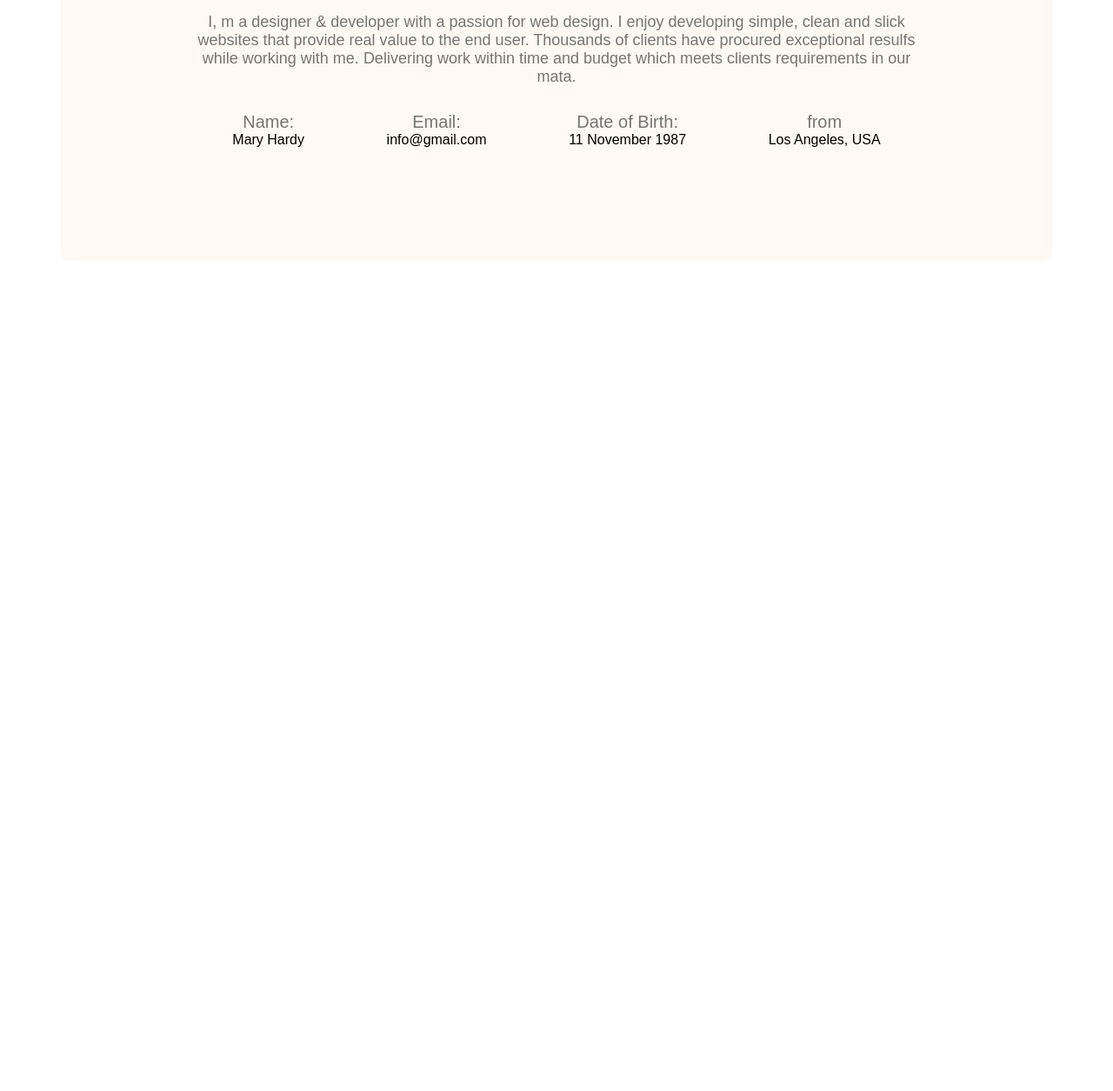
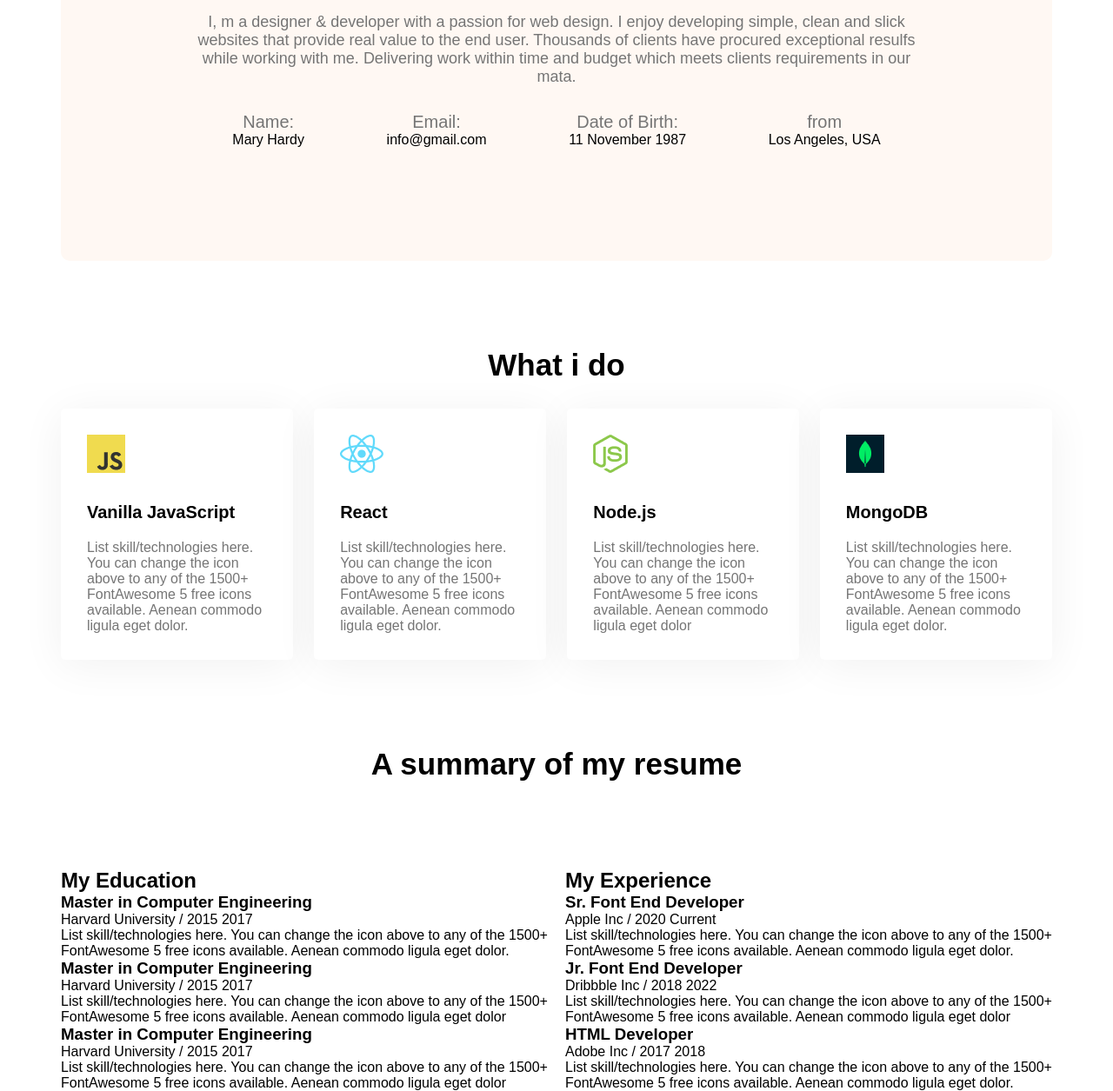
Before and after one commit to Mdsaiful1212/saiful-portfolio, a plain HTML site: page index.html in a window 1280 px wide. Shown: the part 1141-2396 px from the top of the page at 87% size. Before the commit the page ends 1441 px from the top, so only its background shows below. Drawn offline with Linux system fonts and the light colour scheme.

Commit message:
resume commit

```diff
--- a/index.html
+++ b/index.html
@@ -62,26 +62,17 @@
 
 
 
-<!--
-        <section>
-            <div style="display: flex; flex-direction: column; text-align: center; margin-left: 300px; margin-top: 100px;">
-               <div>
-                <h2>What i do</h2>
-               </div>
-              <div>
-                <p style="margin-top: 40px; margin-bottom: 100px; color: rgb(71, 70, 70);">I have more than 10 years experience building software for clients all over the world. Below is a quick
-                    overview of my main technical skill sets and technologies i use. Want to find out more about my experience?
-                    Check out my online resume and project portfolio.</p>
-              </div>
-            </div>
-        </section> -->
 
-        <!-- <section>
-            <div class="course-container">
-                <div class="course">
+        <section class="what-i-do">
+                <h2 class="section-title">What i do</h2>
+
+
+
+                <div class="skill-container">
+                    <div class="skill">
                         <img src="images/icons/js.png" alt="">
-                    <h2>Vanilla JavaScript</h2>
-                    <p>List skill/technologies
+                        <p class="skill-title">Vanilla JavaScript</p>
+                        <p class="skill-description">List skill/technologies
                             here. You can change the
                             icon above to any of the
                             1500+ FontAwesome 5
@@ -89,10 +80,10 @@
                             Aenean commodo ligula
                             eget dolor.</p>
                     </div>
-                <div class="course">
+                    <div class="skill">
                         <img src="images/icons/react.png" alt="">
-                    <h2>React</h2>
-                    <p>List skill/technologies
+                        <p class="skill-title">React</p>
+                        <p class="skill-description">List skill/technologies
                             here. You can change the
                             icon above to any of the
                             1500+ FontAwesome 5
@@ -100,10 +91,10 @@
                             Aenean commodo ligula
                             eget dolor.</p>
                     </div>
-                <div class="course">
+                    <div class="skill">
                         <img src="images/icons/nodejs.png" alt="">
-                    <h2>Node.js</h2>
-                    <p>List skill/technologies
+                        <p class="skill-title">Node.js</p>
+                        <p class="skill-description">List skill/technologies
                             here. You can change the
                             icon above to any of the
                             1500+ FontAwesome 5
@@ -111,10 +102,10 @@
                             Aenean commodo ligula
                             eget dolor</p>
                     </div>
-                <div class="course">
+                    <div class="skill">
                         <img src="images/icons/mongo.png" alt="">
-                    <h2>MongoDB</h2>
-                    <p>List skill/technologies
+                        <p class="skill-title">MongoDB</p>
+                        <p class="skill-description">List skill/technologies
                             here. You can change the
                             icon above to any of the
                             1500+ FontAwesome 5
@@ -123,7 +114,57 @@
                             eget dolor.</p>
                     </div>
                 </div>
-        </section> -->
+        </section>
+
+        <section class="resume">
+            <h3 class="section-title">A summary of my resume</h3>
+        </section>
+
+        <section class="learn">
+            <div>
+               <h2 class="education">My Education</h2>
+
+               <h3 class="education-title">Master in Computer Engineering</h3>
+               <p class="education-sub-title">Harvard University / 2015 2017</p>
+               <p class="euducation-description">List skill/technologies here. You can change the icon above
+                to any of the 1500+ FontAwesome 5 free icons available. Aenean
+                commodo ligula eget dolor.</p>
+
+               <h3 class="education-title">Master in Computer Engineering</h3>
+               <p class="education-sub-title">Harvard University / 2015 2017</p>
+               <p class="euducation-description">List skill/technologies here. You can change the icon above
+                to any of the 1500+ FontAwesome 5 free icons available. Aenean
+                commodo ligula eget dolor</p>
+
+               <h3 class="education-title">Master in Computer Engineering</h3>
+               <p class="education-sub-title">Harvard University / 2015 2017</p>
+               <p class="euducation-description">List skill/technologies here. You can change the icon above
+                to any of the 1500+ FontAwesome 5 free icons available. Aenean
+                commodo ligula eget dolor</p>
+            </div>
+
+            <div class="experiance">
+                <h2 class="experiance">My Experience</h2>
+
+                <h3 class="experiance-title">Sr. Font End Developer</h3>
+                <p class="experiance-sub-title">Apple Inc / 2020 Current</p>
+                <p class="experiance-description">List skill/technologies here. You can change the icon above
+                    to any of the 1500+ FontAwesome 5 free icons available. Aenean
+                    commodo ligula eget dolor.</p>
+
+                <h3 class="experiance-title">Jr. Font End Developer</h3>
+                <p class="experiance-sub-title">Dribbble Inc / 2018 2022</p>
+                <p class="experiance-description">List skill/technologies here. You can change the icon above
+                    to any of the 1500+ FontAwesome 5 free icons available. Aenean
+                    commodo ligula eget dolor</p>
+
+                <h3 class="experiance-title">HTML Developer</h3>
+                <p class="experiance-sub-title">Adobe Inc / 2017 2018</p>
+                <p class="experiance-description">List skill/technologies here. You can change the icon above
+                    to any of the 1500+ FontAwesome 5 free icons available. Aenean
+                    commodo ligula eget dolor.</p>
+            </div>
+        </section>
     </main>
     <footer></footer>
 
--- a/style.css
+++ b/style.css
@@ -59,6 +59,7 @@ main{
     margin-bottom: 30px;
     font-size: 35px;
     font-weight: 700;
+    text-align: center;
 }
 .section-description{
     color: #757575;
@@ -74,34 +75,33 @@ main{
     display: flex;
     justify-content: space-around;
 }
-
-
-
-
-
-
-
-
-.course-container{
+.what-i-do{
+    margin-top: 100px;
+}
+.skill-container{
     display: flex;
-    justify-content: center;
+    gap: 24px;
 }
-
-.course{
-    width: 18%;
-    gap: 10px;
-    padding: 20px;
-    margin: 20px;
+.skill{
+    background: #ffffff;
+    box-shadow: 0px 6px 50px rgba(0, 0, 0, 0.06);
     border-radius: 5px;
-    background: rgb(245, 243, 243);
+    padding: 30px;
 }
-.course>p{
-    margin-top: 20px;
-    color: rgb(71, 70, 70);
+.skill-title{
+    font-weight: 700;
+    font-size: 20px;
+    margin-top: 30px;
+    margin-bottom: 20px;
 }
-.course>h2{
-    margin-top: 20px;
+.skill-description{
+    color: #757575;
 }
-.course>img{
-    width: 35px;
+.resume{
+    margin-top: 100px;
+    margin-bottom: 100px;
 }
+.learn{
+    display: flex;
+    gap: 20px;
+}
```
Lines whose indentation alone changed are shown as unchanged.
